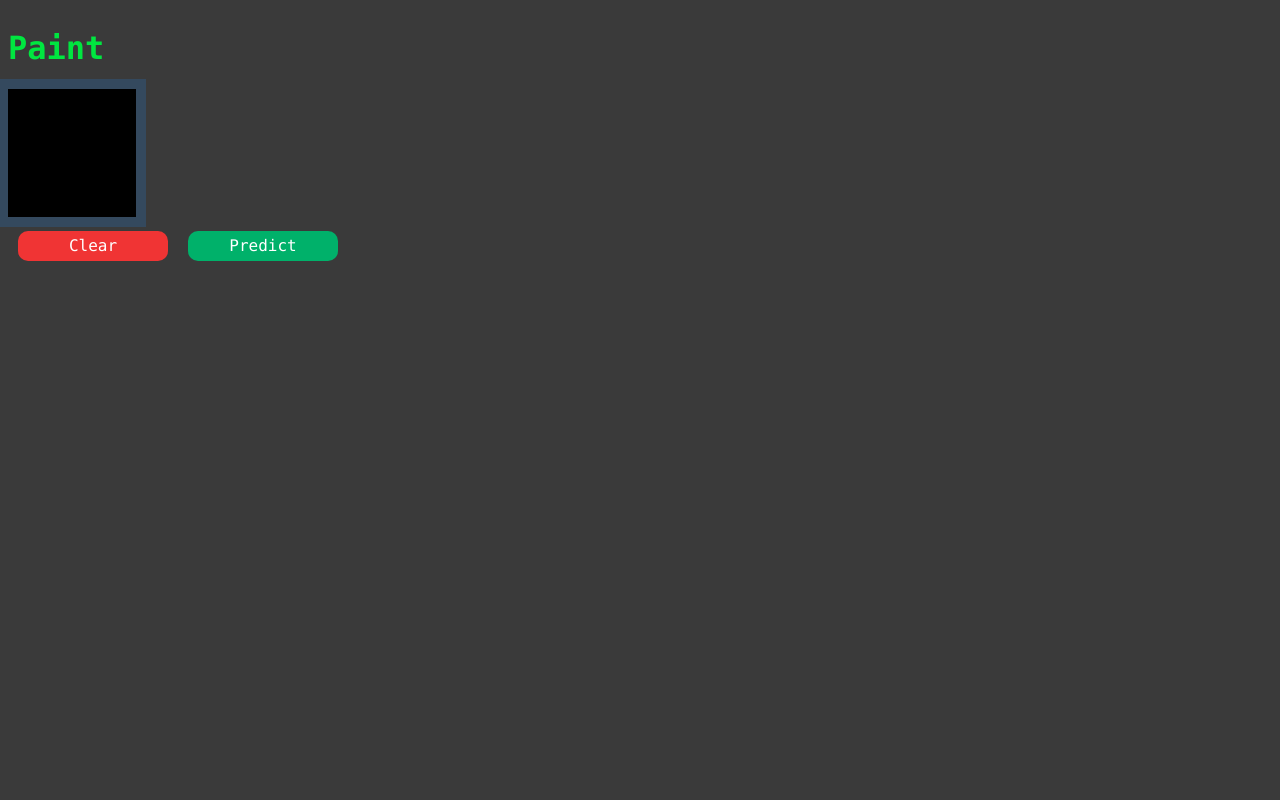
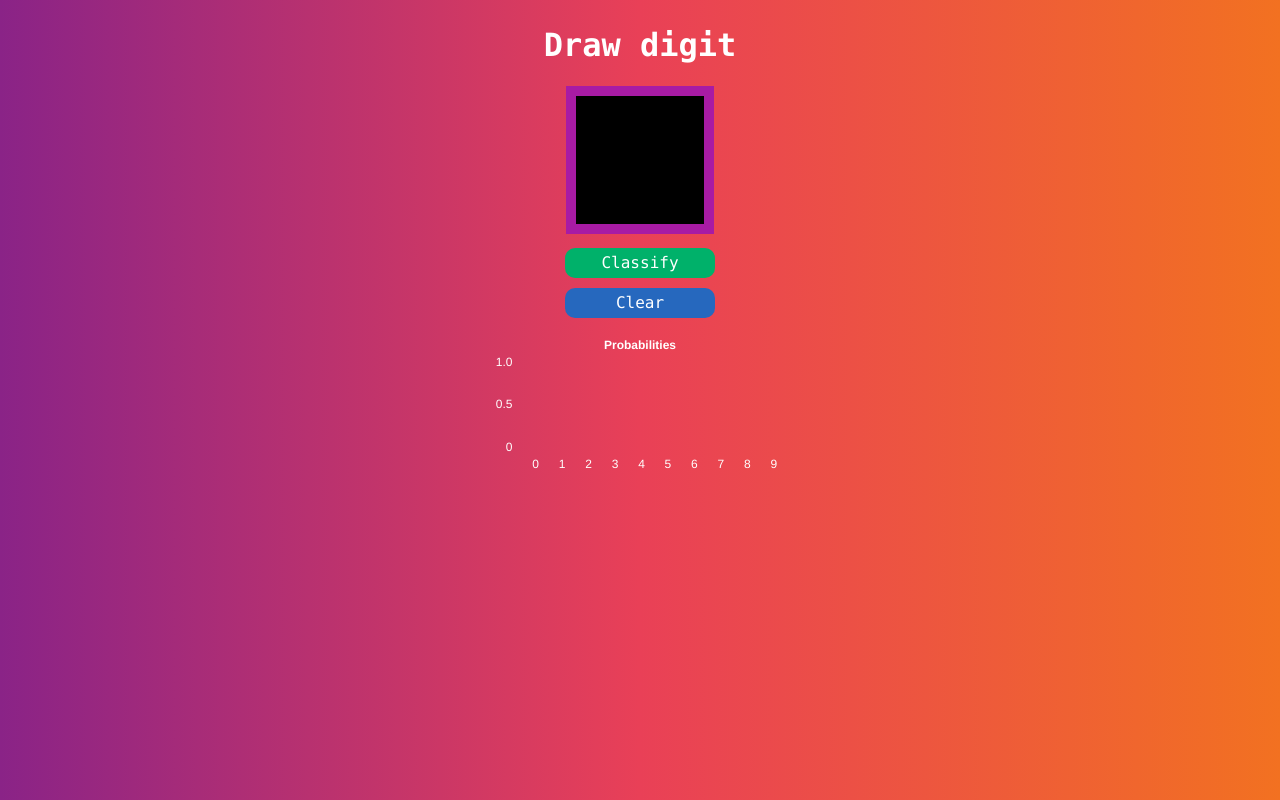
Before and after one commit to rfalaize/mnist-app, a React (Create React App) app in the folder client/: page / in a window 1280 px wide. Built offline with nearby package versions, Linux system fonts and the light colour scheme.

Commit message:
add bar chart

```diff
--- a/client/package.json
+++ b/client/package.json
@@ -3,6 +3,7 @@
   "version": "0.1.0",
   "private": true,
   "dependencies": {
+    "chart.js": "^2.9.3",
     "react": "^16.12.0",
     "react-dom": "^16.12.0",
     "react-scripts": "3.3.0"
--- a/client/public/index.html
+++ b/client/public/index.html
@@ -11,6 +11,6 @@
     </head>
     <body>
         <noscript>You need to enable JavaScript to run this app.</noscript>
-        <div id="root" class="fill"></div>
+        <div id="root"></div>
     </body>
 </html>
--- a/client/src/App.css
+++ b/client/src/App.css
@@ -1,43 +1,25 @@
-body {
-    background-color: rgb(58, 58, 58);
-    font-family: Consolas;
-}
-
-canvas {
+.drawing-canvas {
     background: black;
-    outline: #34495e 10px solid;
-}
-
-h1 {
-    color: #00e640;
-}
-
-h3 {
-    color: #7befb2;
-}
-
-p {
-    color: #ececec;
+    outline: #a81ba4 10px solid;
+    margin-bottom: 10px;
 }
 
 /* buttons */
 button {
-    background-color: #4183d7;
+    background-color: #2668be;
     border: 0px solid black;
     border-radius: 10px;
     color: white;
-    display: inline-block;
     font-size: 16px;
     font-family: Consolas;
     height: 30px;
-    margin: 10px;
     text-align: center;
     text-decoration: none;
     width: 150px;
 }
 
 button:hover {
-    background-color: #6bb9f0;
+    background-color: #3184c0;
 }
 
 .button-green {
@@ -45,7 +27,7 @@ button:hover {
 }
 
 .button-green:hover {
-    background-color: #26c281;
+    background-color: #2fc988;
 }
 
 .button-red {
@@ -55,3 +37,26 @@ button:hover {
 .button-red:hover {
     background-color: #f22613;
 }
+
+/* CSS gradient */
+body {
+    margin: 0;
+    width: 100%;
+    height: 100vh;
+    font-family: "Consolas";
+    color: #fff;
+    background: linear-gradient(90deg, #8a2387, #e94057, #f27121);
+}
+
+.flex-container {
+    display: flex;
+    justify-content: center;
+    align-items: center;
+    flex-wrap: wrap;
+    flex-direction: column;
+}
+
+.flex-container-item {
+    /* max-width: 80%; */
+    margin: 5px;
+}
--- a/client/src/App.js
+++ b/client/src/App.js
@@ -1,4 +1,5 @@
 import React, { Component } from "react";
+import Chart from "chart.js";
 import "./App.css";
 
 /*
@@ -9,7 +10,6 @@ class App extends Component {
     constructor(props) {
         super(props);
         this.state = {};
-        this.context = null; // canvas context
         this.canvasRef = React.createRef();
         this.canvas = null;
         this.clickX = [];
@@ -19,13 +19,81 @@ class App extends Component {
         // canvas size
         this.canvasWidth = 128;
         this.canvasHeigth = 128;
+        // chart
+        this.chartRef = React.createRef();
+        this.state.chartProbabilities = [];
+        this.state.chartPrediction = -1;
     }
 
     componentDidMount() {
-        this.context = this.canvasRef.current.getContext("2d");
+        // drawing canvas
         this.canvas = this.canvasRef.current;
         this.clearCanvas();
+        // chart canvas
+        this.createChart();
     }
+
+    componentDidUpdate() {
+        this.createChart();
+    }
+
+    createChart = () => {
+        console.log(">>> createChart");
+        const probasChartRef = this.chartRef.current.getContext("2d");
+        const backgroundColors = Array.from({ length: 10 }, () => "#f89406");
+        if (this.state.chartPrediction > 0) {
+            backgroundColors[this.state.chartPrediction] = "#f89406";
+        }
+        new Chart(probasChartRef, {
+            type: "bar",
+            data: {
+                labels: ["0", "1", "2", "3", "4", "5", "6", "7", "8", "9"],
+                datasets: [
+                    {
+                        backgroundColor: backgroundColors,
+                        data: this.state.chartProbabilities
+                    }
+                ]
+            },
+            options: {
+                responsive: true,
+                legend: {
+                    position: "top",
+                    display: false
+                },
+                scales: {
+                    xAxes: [
+                        {
+                            gridLines: {
+                                display: false
+                            },
+                            ticks: {
+                                fontColor: "#fff"
+                            }
+                        }
+                    ],
+                    yAxes: [
+                        {
+                            gridLines: {
+                                display: false
+                            },
+                            ticks: {
+                                fontColor: "#fff",
+                                max: 1,
+                                min: 0,
+                                stepSize: 0.5
+                            }
+                        }
+                    ]
+                },
+                title: {
+                    display: true,
+                    text: "Probabilities",
+                    fontColor: "#fff"
+                }
+            }
+        });
+    };
 
     // canvas events
     canvasOnMouseDown = e => {
@@ -56,7 +124,8 @@ class App extends Component {
     }
 
     redraw() {
-        const { context, clickX, clickY, clickDrag } = this;
+        const context = this.canvasRef.current.getContext("2d");
+        const { clickX, clickY, clickDrag } = this;
         context.clearRect(0, 0, context.canvas.width, context.canvas.height); // clears the canvas
         context.strokeStyle = "#fff";
         context.lineJoin = "round";
@@ -100,16 +169,19 @@ class App extends Component {
 
     // triggers
     clearCanvas = () => {
-        this.context.clearRect(0, 0, this.context.canvas.width, this.context.canvas.height);
+        const context = this.canvasRef.current.getContext("2d");
+        context.clearRect(0, 0, context.canvas.width, context.canvas.height);
         this.clickX = [];
         this.clickY = [];
         this.clickDrag = [];
         this.paint = false;
+        this.setState({ chartProbabilities: [], chartPrediction: -1 });
     };
 
     predict = () => {
         console.log("predict");
-        const { context } = this;
+        const context = this.canvasRef.current.getContext("2d");
+        const appComponent = this;
         const imageData = context.getImageData(0, 0, context.canvas.width, context.canvas.height).data;
         const greyScaleImage = this.greyscale([...imageData]);
         // create post request
@@ -118,23 +190,29 @@ class App extends Component {
         xhr.setRequestHeader("Content-Type", "application/json; charset=UTF-8");
         xhr.onreadystatechange = function() {
             if (xhr.readyState === XMLHttpRequest.DONE) {
-                alert(xhr.responseText);
+                window.rhome = xhr.responseText;
+                const result = JSON.parse(xhr.responseText);
+                console.log("result=", result);
+                appComponent.setState({ chartProbabilities: result.probas, chartPrediction: result.digit });
+                console.log(appComponent.state);
             }
         };
         xhr.send(
             JSON.stringify({ type: "digit-recognition", image: greyScaleImage, canvasWidth: this.canvasWidth, canvasHeigth: this.canvasHeigth })
         );
+        this.clearCanvas();
     };
 
     render() {
         return (
-            <div className="App">
-                <div style={{ display: "flex" }}>
-                    <h1>Paint</h1>
+            <div className="flex-container">
+                <div className="flex-container-item">
+                    <h1>Draw digit</h1>
                 </div>
 
-                <div style={{ display: "inline-flex" }}>
+                <div className="flex-container-item">
                     <canvas
+                        className="drawing-canvas"
                         ref={this.canvasRef}
                         id="digitsCanvas"
                         width={this.canvasWidth}
@@ -146,13 +224,20 @@ class App extends Component {
                     ></canvas>
                 </div>
 
-                <div style={{ display: "flex" }}>
-                    <button className="button-red" onClick={this.clearCanvas}>
+                <div className="flex-container-item">
+                    <button className="button-green" onClick={this.predict}>
+                        Classify
+                    </button>
+                </div>
+
+                <div className="flex-container-item">
+                    <button className="button-blue" onClick={this.clearCanvas}>
                         Clear
                     </button>
-                    <button className="button-green" onClick={this.predict}>
-                        Predict
-                    </button>
+                </div>
+
+                <div className="flex-container-item">
+                    <canvas id="chartCanvas" ref={this.chartRef} />
                 </div>
             </div>
         );
```
Also changed, not shown: 2 other files (tests, documents, lock files or other folders).
